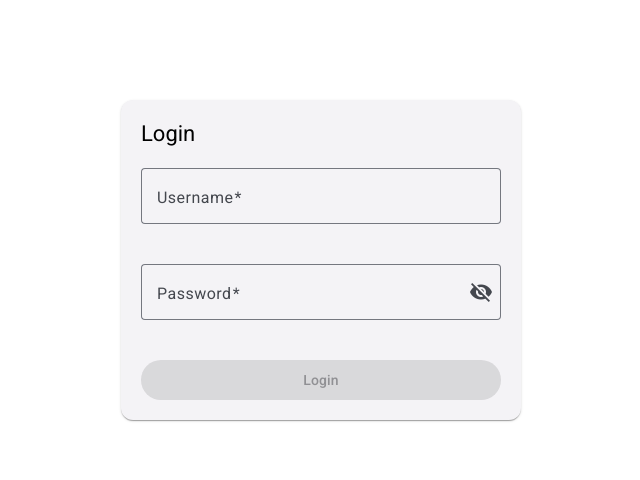
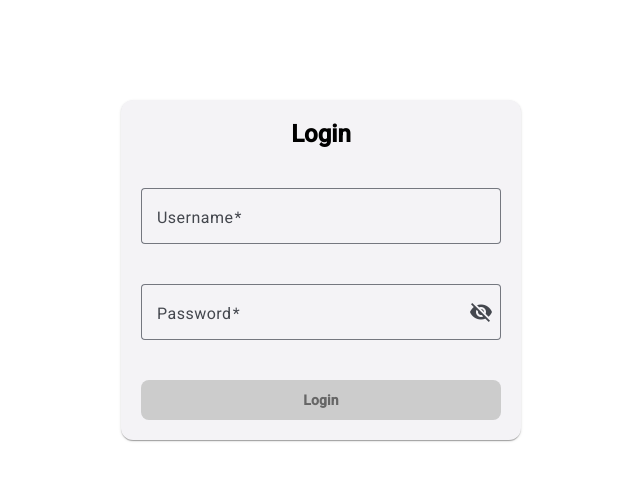
Before and after one commit to gamimahipat/Blogging, an Angular app in the folder src/BloggingUI/: page /login in a window 1280 px wide. Shown: the top 480 px of the page, without its empty margins (319-959 px from the left). Built offline with nearby package versions, Linux system fonts and the light colour scheme.

Commit message:
Minor Changes

```diff
--- a/src/BloggingUI/src/app/auth/login/login.component.css
+++ b/src/BloggingUI/src/app/auth/login/login.component.css
@@ -9,3 +9,32 @@
   /*margin-bottom: 20px;*/
   margin-top: 20px;
 }
+
+.center-title {
+  text-align: center;
+  font-size: 24px;
+  font-weight: bold;
+  margin-bottom: 20px;
+}
+
+.login-button {
+  width: 100%;
+  padding: 10px;
+  font-weight: bold;
+  color: #ffffff;
+  background: linear-gradient(45deg, #2196f3, #21cbf3);
+  border: none;
+  border-radius: 8px;
+  transition: background 0.3s ease;
+  cursor: pointer;
+}
+
+  .login-button:hover {
+    background: linear-gradient(45deg, #21cbf3, #2196f3);
+  }
+
+  .login-button:disabled {
+    background: #cccccc;
+    color: #666666;
+    cursor: not-allowed;
+  }
--- a/src/BloggingUI/src/app/auth/login/login.component.html
+++ b/src/BloggingUI/src/app/auth/login/login.component.html
@@ -3,7 +3,7 @@
 </div>
 
 <mat-card class="login-card">
-  <mat-card-title>Login</mat-card-title>
+  <mat-card-title class="center-title">Login</mat-card-title>
   <form [formGroup]="loginForm" (ngSubmit)="onSubmit()">
     <mat-form-field appearance="outline" class="full-width">
       <mat-label>Username</mat-label>
@@ -24,7 +24,7 @@
       </mat-error>
     </mat-form-field>
 
-    <button mat-raised-button color="primary" class="full-width" [disabled]="loginForm.invalid">
+    <button mat-raised-button class="full-width login-button" [disabled]="loginForm.invalid">
       Login
     </button>
   </form>
--- a/src/BloggingUI/src/app/auth/login/login.component.ts
+++ b/src/BloggingUI/src/app/auth/login/login.component.ts
@@ -61,7 +61,7 @@ export class LoginComponent {
         if (response.success) {
           //alert(response.message);
           this.notification.showNotification('success', response.message);
-          this.router.navigate(['/digidarshanregister']);
+          this.router.navigate(['/admin-dashboard']);
         } else {
           this.notification.showNotification('danger', response.message);
         }
```
Also changed, not shown: 2 other files (tests, documents, lock files or other folders).
